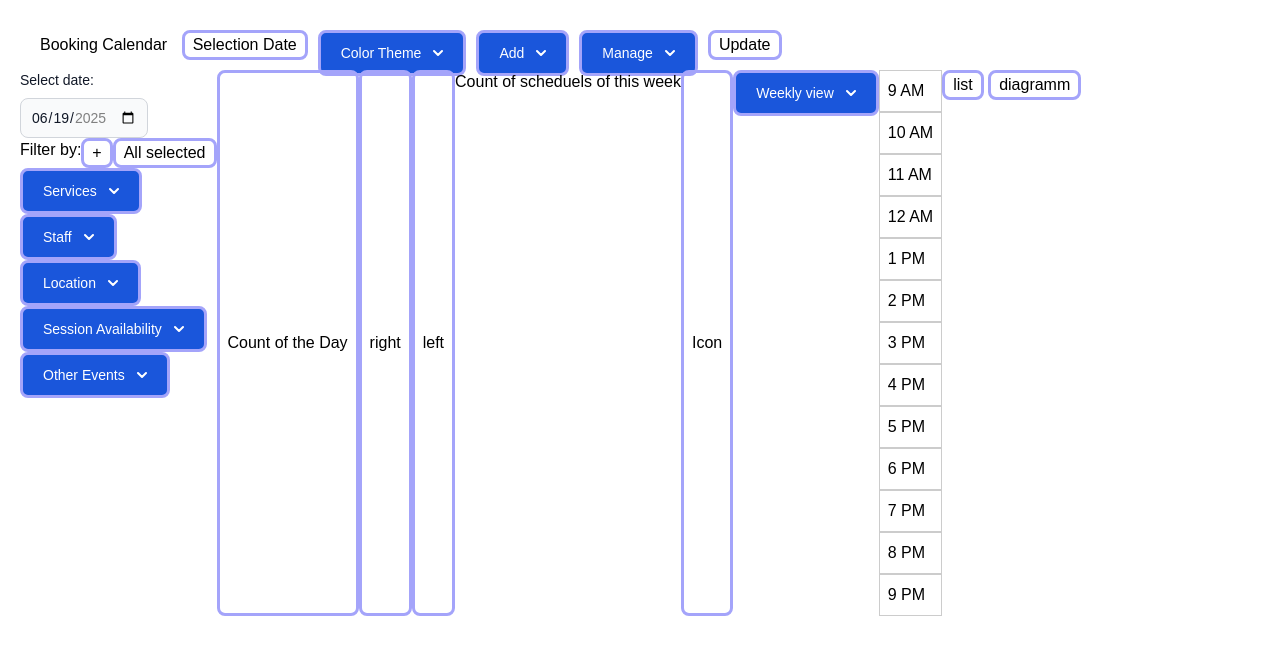
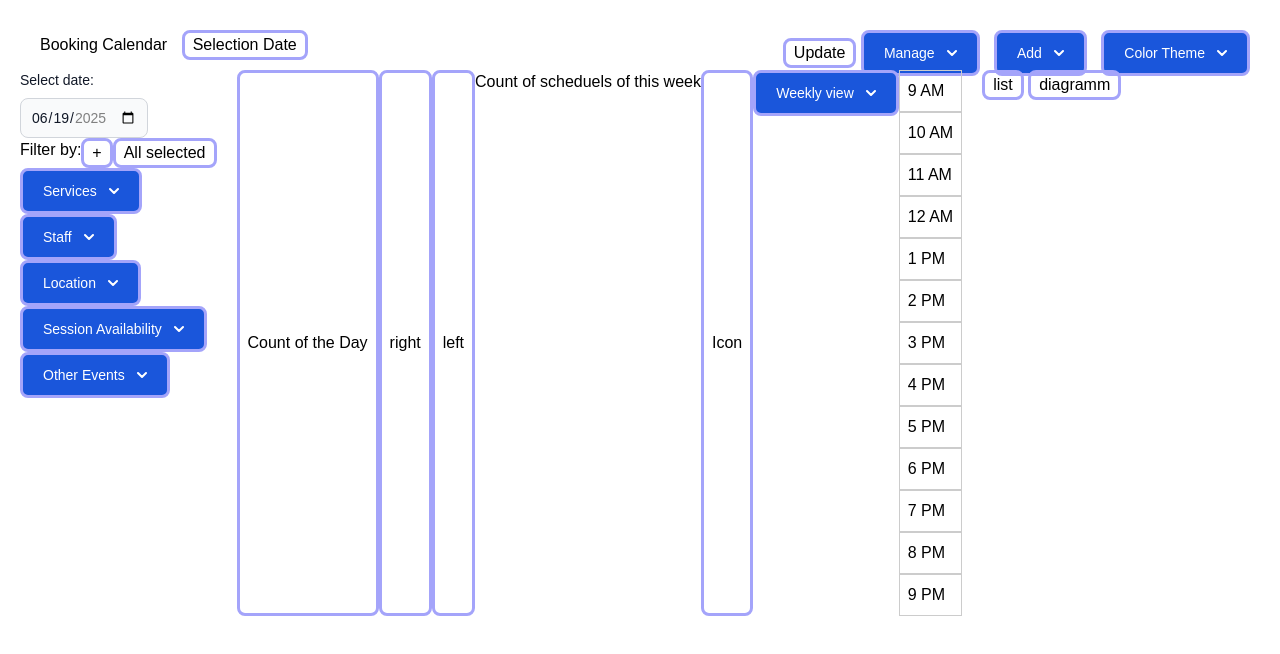
Before and after one commit to Ss1107S/Booking-calendar, a plain HTML site: page index.html in a window 1280 px wide. Drawn offline with nearby package versions, Linux system fonts and the light colour scheme; a script that the page names is missing.

Commit message:
Update the main header (the right part) (html+css)
Update the main header (the right part) (html+css):
*changed structure
*update css

```diff
--- a/index.html
+++ b/index.html
@@ -13,14 +13,20 @@
 
     <!--Header-->
     <header class="header">
+        <div class="left">
             <ul class="list">
                 <li>
                     <h1>Booking Calendar</h1>
                 </li>
-            <li class="date">
+                <li>
                     <button href="style.css">Selection Date</button>
                 </li>
-            <li class="right">
+
+            </ul>
+        </div>
+        <div class="right">
+            <ul class="list">
+                <li>
                     <button href="style.css">Update</button>
                 </li>
                 <li class="right">
@@ -45,7 +51,7 @@
                     </ul>
                     </div>
                 </li>
-            <li class="right">
+                <li>
                     <!-- Add button -->
                     <button id="addButton" data-dropdown-toggle="addSearch" data-dropdown-placement="bottom" style="cursor: pointer;" class="text-white bg-blue-700 hover:bg-blue-800 focus:ring-4 focus:outline-none focus:ring-blue-300 font-medium rounded-lg text-sm px-5 py-2.5 text-center inline-flex items-center dark:bg-blue-600 dark:hover:bg-blue-700 dark:focus:ring-blue-800" type="button">Add<svg class="w-2.5 h-2.5 ms-3" aria-hidden="true" xmlns="http://www.w3.org/2000/svg" fill="none" viewBox="0 0 10 6">
                     <path stroke="currentColor" stroke-linecap="round" stroke-linejoin="round" stroke-width="2" d="m1 1 4 4 4-4"/>
@@ -66,7 +72,7 @@
                     <ul id="add-list" class="h-48 px-3 pb-3 overflow-y-auto text-sm text-gray-700 dark:text-gray-200" aria-labelledby="dropdownSearchButton">
                     </ul>
                 </li>
-            <li class="right">
+                <li>
                     <!-- Color theme button -->
                     <button id="colorThemeButton" data-dropdown-toggle="colorThemeSearch" data-dropdown-placement="bottom" style="cursor: pointer;" class="text-white bg-blue-700 hover:bg-blue-800 focus:ring-4 focus:outline-none focus:ring-blue-300 font-medium rounded-lg text-sm px-5 py-2.5 text-center inline-flex items-center dark:bg-blue-600 dark:hover:bg-blue-700 dark:focus:ring-blue-800" type="button">Color Theme<svg class="w-2.5 h-2.5 ms-3" aria-hidden="true" xmlns="http://www.w3.org/2000/svg" fill="none" viewBox="0 0 10 6">
                     <path stroke="currentColor" stroke-linecap="round" stroke-linejoin="round" stroke-width="2" d="m1 1 4 4 4-4"/>
@@ -88,6 +94,7 @@
                     </ul>
                 </li>
             </ul>
+        </div>
     </header>
 
     <div class="main">
--- a/style.css
+++ b/style.css
@@ -24,10 +24,11 @@ header .list {
     height: 50px;
 }
 header .right{
-   float: right;
+   margin-left: auto;
 }
 .main{
     display: flex;
+    gap: 20px;
 }
 .filter{
     display: flex;
```
Lines whose indentation alone changed are shown as unchanged.
